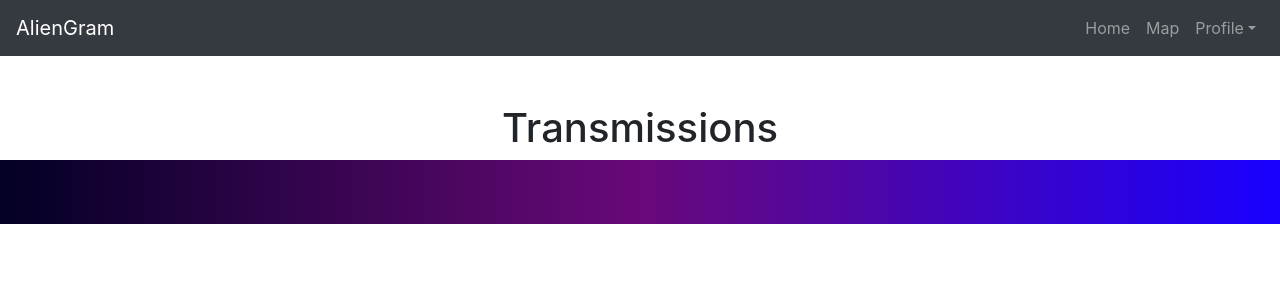
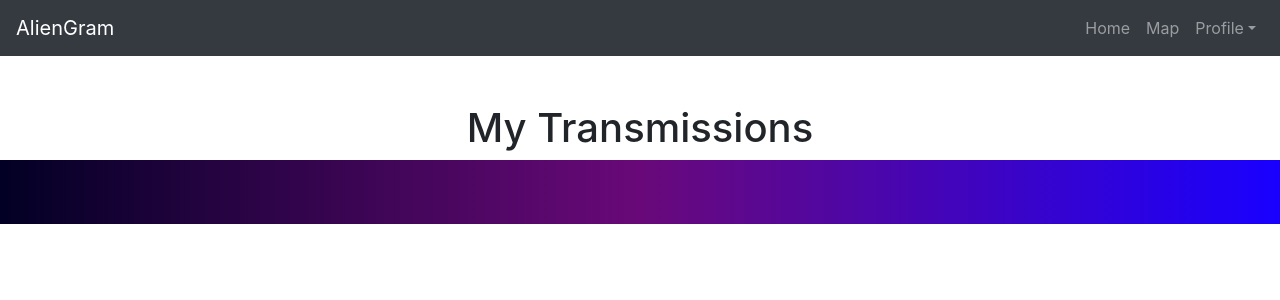
Before and after one commit to now-in-orbit/alien-gram, a React (Create React App) app in the folder frontend/: page /transmissions in a window 1280 px wide. Shown: the top 300 px of the page. Built offline with nearby package versions, Linux system fonts and the light colour scheme.

Commit message:
Updated the h1 tag on likes, posts, and transmissons

```diff
--- a/frontend/src/ui/Likes.js
+++ b/frontend/src/ui/Likes.js
@@ -7,7 +7,7 @@ export const Likes = () => {
             <Container>
                 <Row>
                     <Col>
-                        <h1 className="text-center mt-5">Likes</h1>
+                        <h1 className="text-center mt-5">My Likes</h1>
                     </Col>
                 </Row>
                 <Row>
--- a/frontend/src/ui/Posts.js
+++ b/frontend/src/ui/Posts.js
@@ -7,7 +7,7 @@ export const Posts = () => {
          <Container>
              <Row>
                  <Col>
-                     <h1 className="text-center mt-5">Posts</h1>
+                     <h1 className="text-center mt-5">My Posts</h1>
                  </Col>
              </Row>
              <Row>
--- a/frontend/src/ui/Transmissions.js
+++ b/frontend/src/ui/Transmissions.js
@@ -7,7 +7,7 @@ export const Transmissions = () => {
             <Container>
                 <Row>
                     <Col>
-                        <h1 className="text-center mt-5">Transmissions</h1>
+                        <h1 className="text-center mt-5">My Transmissions</h1>
                     </Col>
                 </Row>
                 <Row>
```
